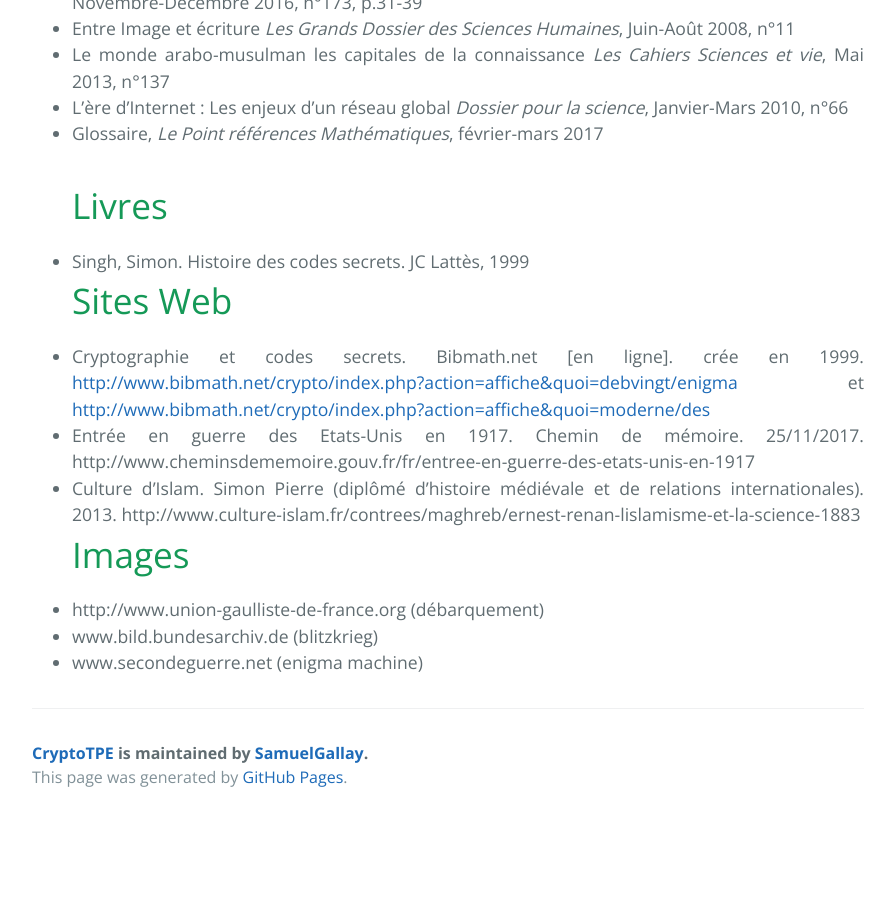
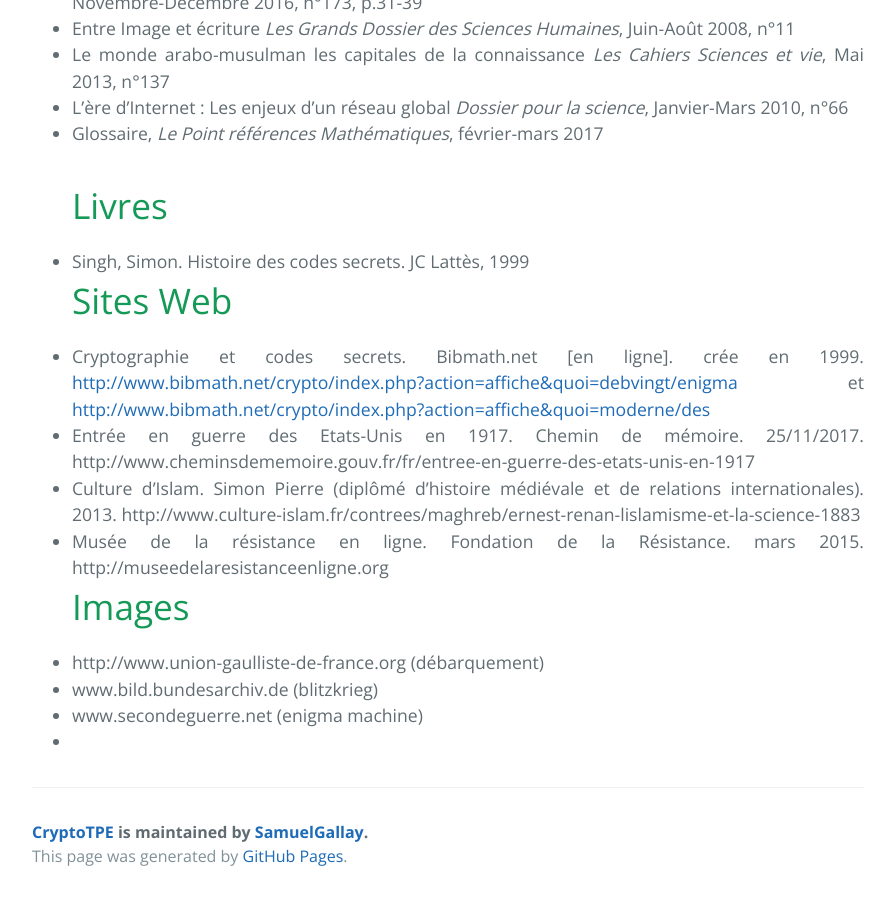
Before and after one commit to SamuelGallay/CryptoTPE, a Jekyll site: the page built from pages/sources.md, in a window 1280 px wide and 900 px high, scrolled down 695 px. Shown: the whole window, without its empty margins (192-1087 px from the left). Built offline with Jekyll 4.4.1, drawn with Linux system fonts in a browser that asks for light colours; our own code applies the rules of GitHub Pages for plain Markdown files; before the commit the page ends 1516 px from its top, so only the background shows below that.

Commit message:
Update sources.md

```diff
--- a/pages/sources.md
+++ b/pages/sources.md
@@ -20,7 +20,9 @@ permalink: /sources/
 * Entrée en guerre des Etats-Unis en 1917. Chemin de mémoire. 25/11/2017.
 http://www.cheminsdememoire.gouv.fr/fr/entree-en-guerre-des-etats-unis-en-1917
 * Culture d'Islam. Simon Pierre (diplômé d’histoire médiévale et de relations internationales). 2013. http://www.culture-islam.fr/contrees/maghreb/ernest-renan-lislamisme-et-la-science-1883
+* Musée de la résistance en ligne. Fondation de la Résistance. mars 2015. http://museedelaresistanceenligne.org
 # Images
 * http://www.union-gaulliste-de-france.org (débarquement)
 * www.bild.bundesarchiv.de (blitzkrieg)
 * www.secondeguerre.net (enigma machine)
+*
```
